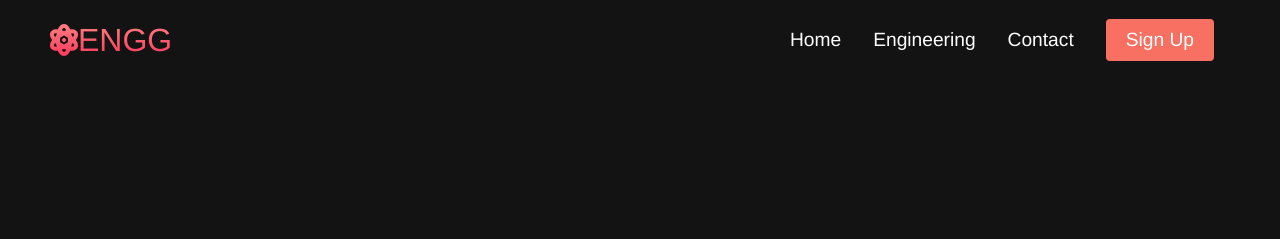
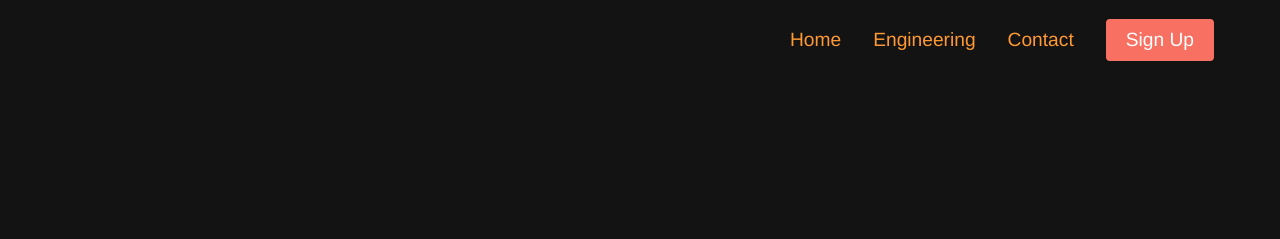
Before and after one commit to adithyanarendra/Fictional_Business, a plain HTML site: page index.html in a window 1280 px wide. Shown: the top 239 px of the page. Drawn offline with Linux system fonts and the light colour scheme.

Commit message:
Update styles.css

```diff
--- a/styles.css
+++ b/styles.css
@@ -31,8 +31,8 @@
   }
 
   #navbar__logo {
-    background-color: #ff8177;
-    background-image: linear-gradient(to top, #ff0844 0%, #ffb199 100%);
+    background-color: ##ffff33;
+    background-image: linear-gradient(to top, ##ffff33 0%, #ff9933 100%);
     background-size: 100%;
     -webkit-background-clip: text;
     -moz-background-clip: text;
@@ -61,7 +61,7 @@
   }
 
   .navbar__links {
-    color: #fff;
+    color: #ff9933;
     display: flex;
     align-items: center;
     justify-content: center;
@@ -94,12 +94,12 @@
   }
 
   .button:hover {
-    background: #4837ff;
+    background: #ff9933;
     transition: all 0.3s ease;
   }
 
   .navbar__links:hover {
-    color: #f77062;
+    color: #ff9933;
     transition: all 0.3s ease;
   }
 
```
